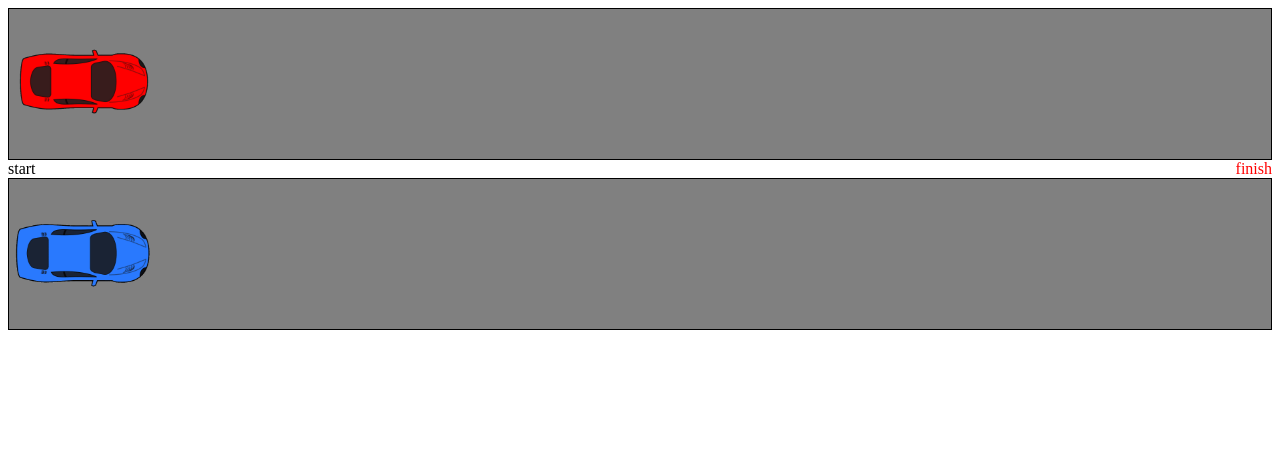
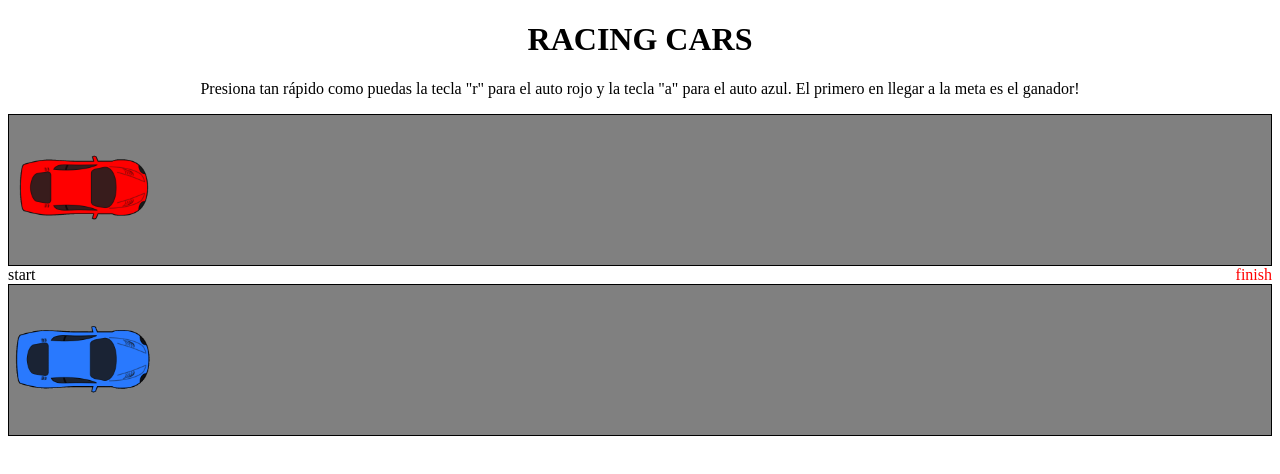
Before and after one commit to juanlavigna/racing-game, a plain HTML site: page index.html in a window 1280 px wide. Drawn offline with Linux system fonts and the light colour scheme.

Commit message:
Add some text

```diff
--- a/index.html
+++ b/index.html
@@ -9,7 +9,8 @@
     <title>Racing</title>
 </head>
 <body>
-
+    <h1>RACING CARS</h1>
+    <p>Presiona tan rápido como puedas la tecla "r" para el auto rojo y la tecla "a" para el auto azul. El primero en llegar a la meta es el ganador!</p>
     <div id="pista1" class="asfalto">
         <img width="150px" id="auto-rojo" src="img/auto-rojo.png" alt="auto rojo">
     </div>
--- a/style.css
+++ b/style.css
@@ -1,3 +1,11 @@
+h1{
+    text-align: center;
+}
+
+p{
+    text-align: center;
+}
+
 .asfalto{
     display: flex;
     background-color: grey;
```
